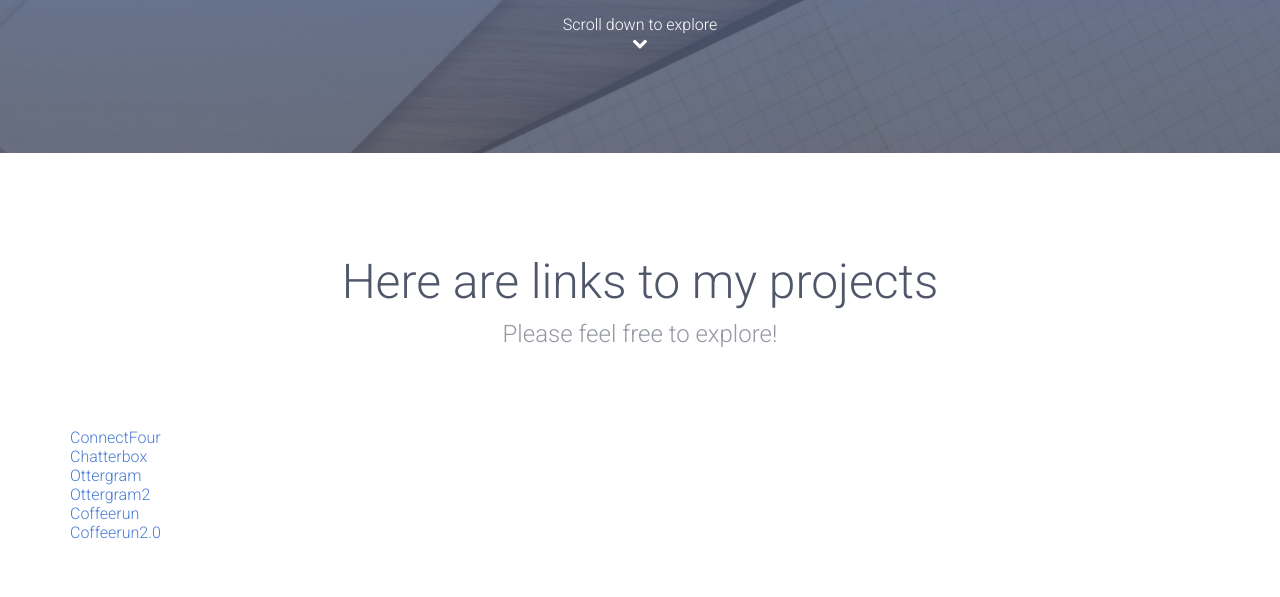
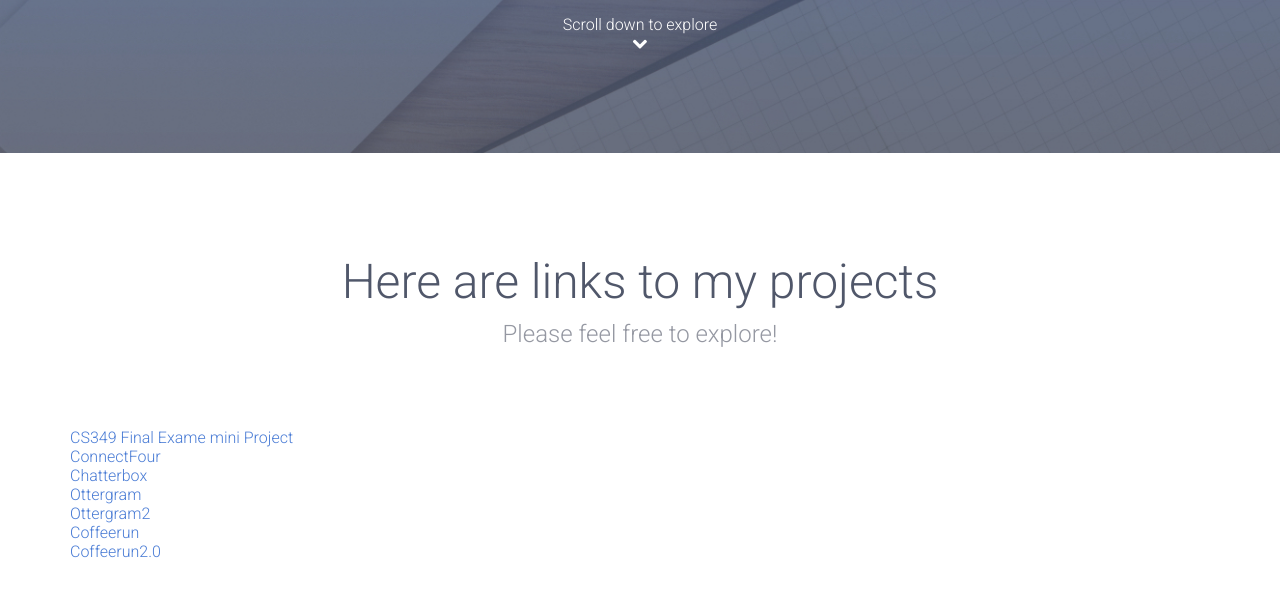
Before and after one commit to oramirez1397/oramirez1397.github.io, a website: page index.html in a window 1280 px wide. Shown: the part 644-1241 px from the top of the page. Drawn offline with Linux system fonts and the light colour scheme.

Commit message:
Update index.html

```diff
--- a/index.html
+++ b/index.html
@@ -42,12 +42,14 @@
 					<div class="container">
 						<h2 class="section-title">Here are links to my projects</h2>
 						<small class="section-subtitle">Please feel free to explore!</small>
+						<a href="https://github.com/oramirez1397/FinalCode">CS349 Final Exame mini Project<br></a>
 						<a href="https://github.com/oramirez1397/connectFour">ConnectFour<br></a>
 						<a href="https://github.com/oramirez1397/Assignment-7">Chatterbox<br></a>
 						<a href="https://github.com/oramirez1397/Ottergram">Ottergram<br></a>
 						<a href="https://github.com/oramirez1397/Ottergram2">Ottergram2<br></a>
 						<a href="https://github.com/oramirez1397/CoffeeRun">Coffeerun<br></a>
 						<a href="https://github.com/oramirez1397/Coffee_run2.0">Coffeerun2.0<br></a>
+
 
 					</div>
 				</div> <!-- .fullwidth-block -->
```
